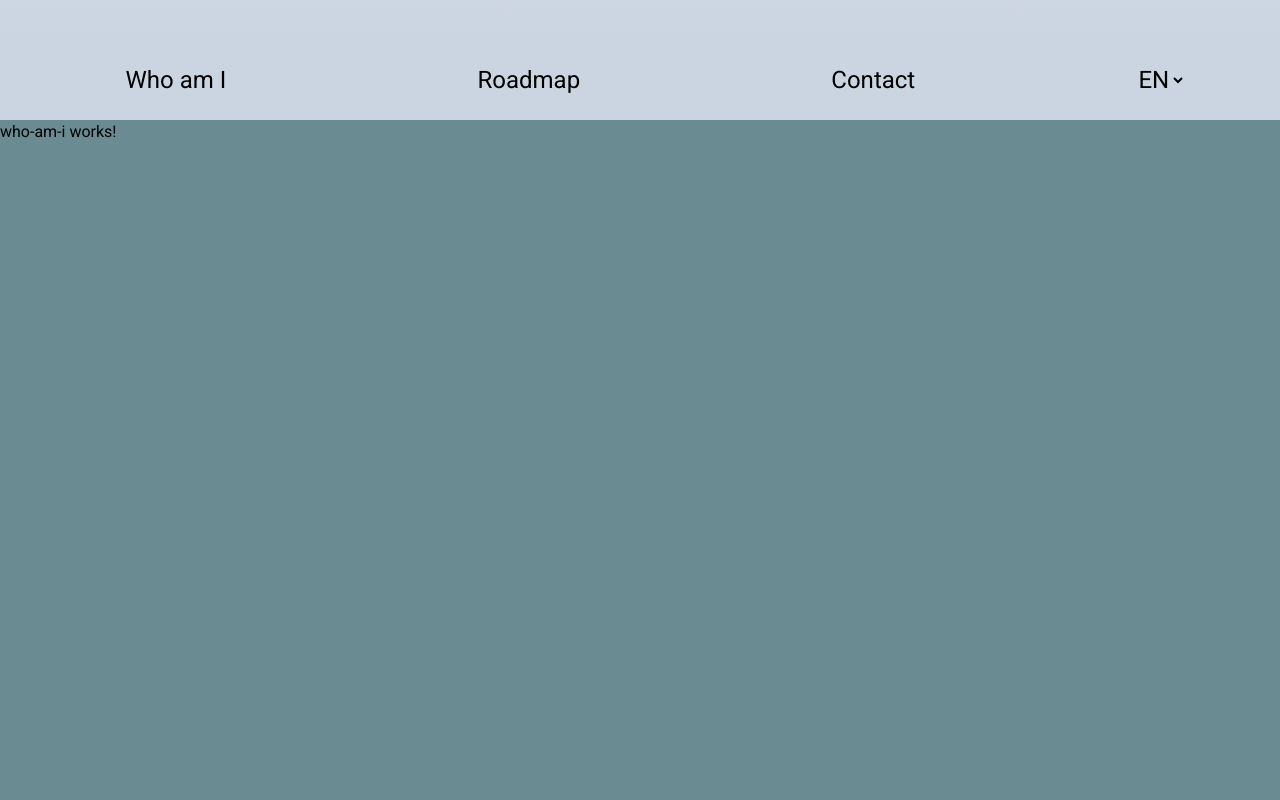
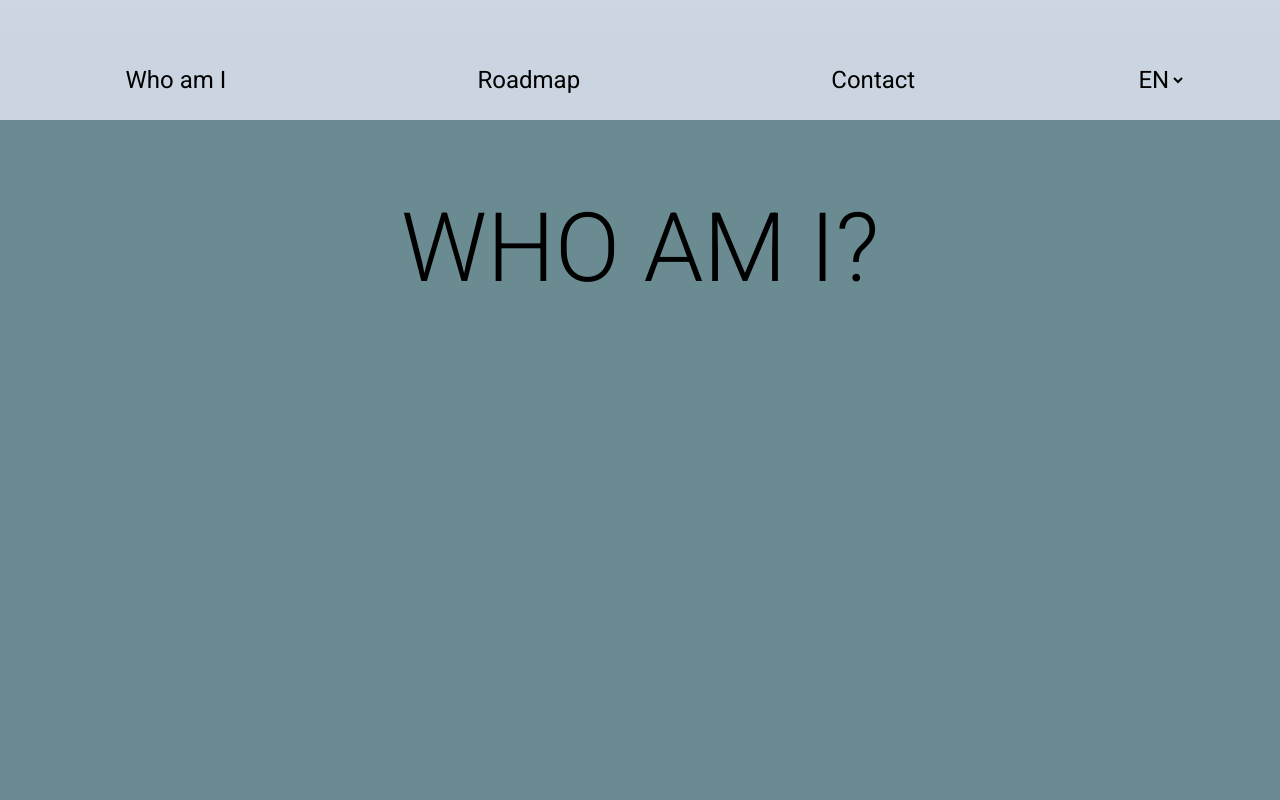
Before and after one commit to JordiViCa/webPersonal, an Angular app: page / in a window 1280 px wide. Shown: the part 680-1480 px from the top of the page. Built offline with nearby package versions, Linux system fonts and the light colour scheme.

Commit message:
[FEAT] Who am i text and padding

```diff
--- a/src/app/pages/landing/who-am-i/who-am-i.component.html
+++ b/src/app/pages/landing/who-am-i/who-am-i.component.html
@@ -1,3 +1,3 @@
-<div class="h-screen bg-[#6a8b92]" [id]="item.value">
-    <p>who-am-i works!</p>
+<div class="h-screen bg-[#6a8b92] py-[10vh]" [id]="item.value">
+    <h1 class="text-center text-8xl font-light">WHO AM I?</h1>
 </div>
```
